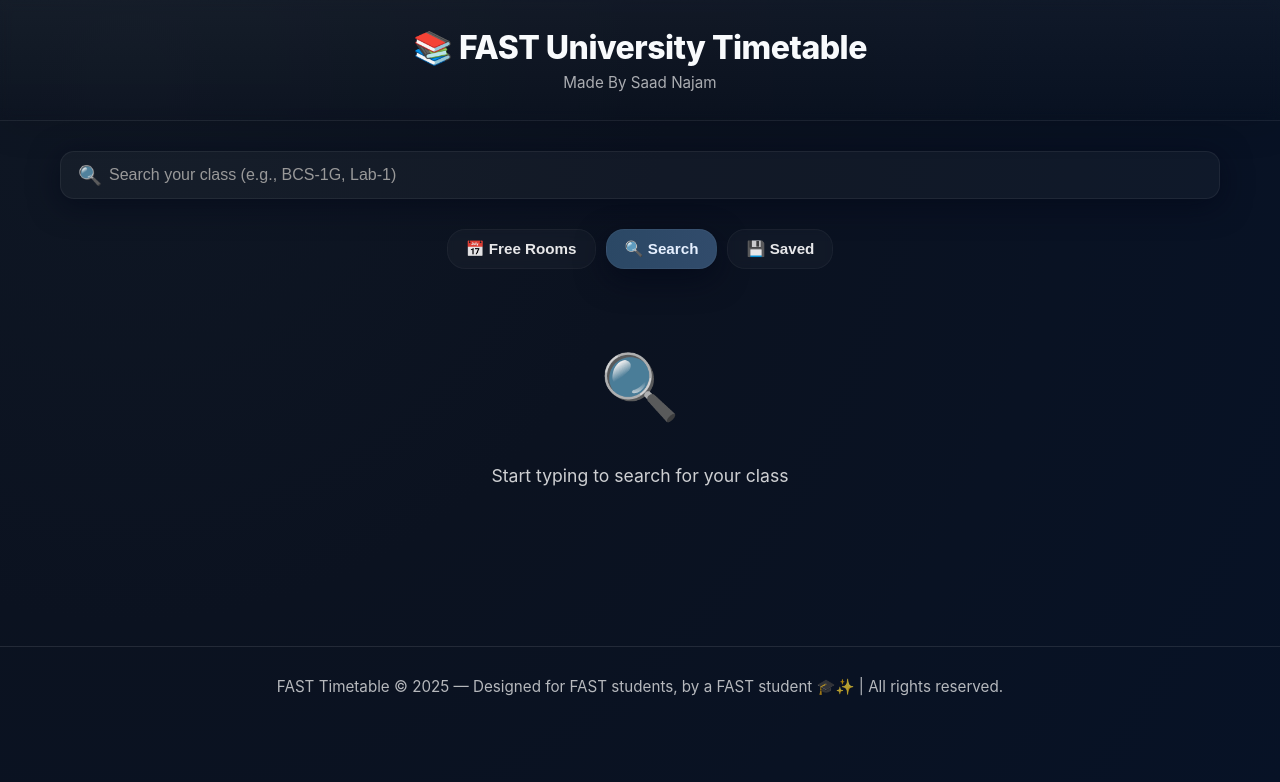
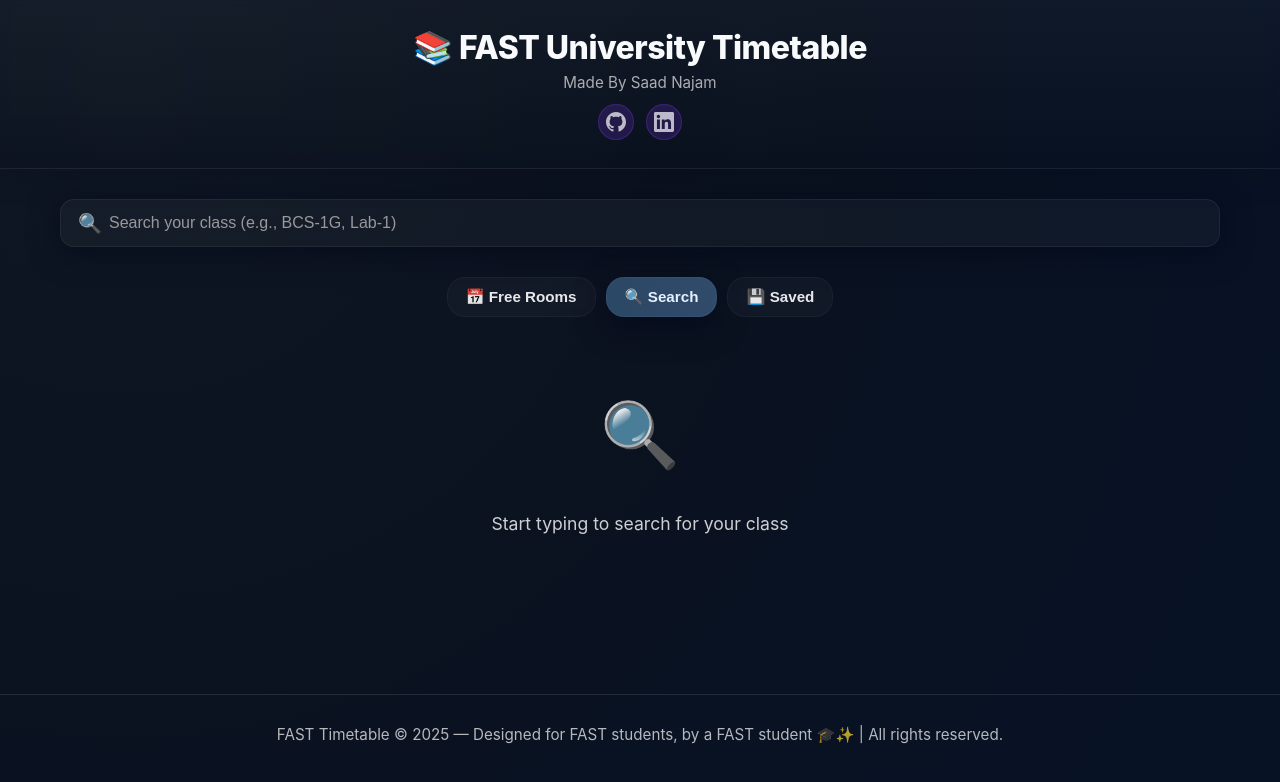
Before and after one commit to Saad140606/Fast-Timetable-Website, a Next.js app: page / in a window 1280 px wide. Shown: the top 782 px of the page. Built offline with nearby package versions, Linux system fonts and the light colour scheme.

Commit message:
first commit

```diff
--- a/components/StudentTimetable.js
+++ b/components/StudentTimetable.js
@@ -1786,7 +1786,21 @@
       <div className={styles.header}>
         <div className={styles.headerContent}>
           <h1 className={styles.title}>📚 FAST University Timetable</h1>
-          <p className={styles.subtitle}>Made By Saad Najam</p>
+          <div className={styles.creatorInfo}>
+            <p className={styles.subtitle}>Made By Saad Najam</p>
+            <div className={styles.socialLinks}>
+              <a href="https://github.com/Saad140606" target="_blank" rel="noopener noreferrer" className={styles.socialIcon} title="GitHub">
+                <svg width="20" height="20" viewBox="0 0 24 24" fill="currentColor">
+                  <path d="M12 0c-6.626 0-12 5.373-12 12 0 5.302 3.438 9.8 8.207 11.387.6.111.793-.261.793-.577v-2.234c-3.338.726-4.033-1.416-4.033-1.416-.546-1.387-1.333-1.756-1.333-1.756-1.089-.745.083-.729.083-.729 1.205.084 1.839 1.237 1.839 1.237 1.07 1.834 2.807 1.304 3.492.997.107-.775.418-1.305.762-1.604-2.665-.305-5.467-1.334-5.467-5.931 0-1.311.469-2.381 1.236-3.221-.124-.303-.535-1.524.117-3.176 0 0 1.008-.322 3.301 1.23.957-.266 1.983-.399 3.003-.404 1.02.005 2.047.138 3.006.404 2.291-1.552 3.297-1.23 3.297-1.23.653 1.653.242 2.874.118 3.176.77.84 1.235 1.911 1.235 3.221 0 4.609-2.807 5.624-5.479 5.921.43.372.823 1.102.823 2.222v 3.293c0 .319.192.694.801.576 4.765-1.589 8.199-6.086 8.199-11.386 0-6.627-5.373-12-12-12z"/>
+                </svg>
+              </a>
+              <a href="https://www.linkedin.com/in/syed-saad-najam-02546a302" target="_blank" rel="noopener noreferrer" className={styles.socialIcon} title="LinkedIn">
+                <svg width="20" height="20" viewBox="0 0 24 24" fill="currentColor">
+                  <path d="M20.447 20.452h-3.554v-5.569c0-1.328-.027-3.037-1.852-3.037-1.853 0-2.136 1.445-2.136 2.939v5.667H9.351V9h3.414v1.561h.046c.477-.9 1.637-1.85 3.37-1.85 3.601 0 4.267 2.37 4.267 5.455v6.286zM5.337 7.433c-1.144 0-2.063-.926-2.063-2.065 0-1.138.92-2.063 2.063-2.063 1.14 0 2.064.925 2.064 2.063 0 1.139-.925 2.065-2.064 2.065zm1.782 13.019H3.555V9h3.564v11.452zM22.225 0H1.771C.792 0 0 .774 0 1.729v20.542C0 23.227.792 24 1.771 24h20.451C23.2 24 24 23.227 24 22.271V1.729C24 .774 23.2 0 22.225 0z"/>
+                </svg>
+              </a>
+            </div>
+          </div>
         </div>
       </div>
 
--- a/components/StudentTimetable.module.css
+++ b/components/StudentTimetable.module.css
@@ -38,6 +38,41 @@
   color: rgba(255,255,255,0.65);
   margin: 0;
   animation: slideUp 0.5s cubic-bezier(0.2, 1, 0.3, 1);
+}
+
+.creatorInfo {
+  display: flex;
+  flex-direction: column;
+  align-items: center;
+  gap: 12px;
+}
+
+.socialLinks {
+  display: flex;
+  gap: 12px;
+  align-items: center;
+}
+
+.socialIcon {
+  display: inline-flex;
+  align-items: center;
+  justify-content: center;
+  width: 36px;
+  height: 36px;
+  color: rgba(255,255,255,0.7);
+  background: rgba(124, 58, 237, 0.2);
+  border-radius: 50%;
+  transition: all 0.3s ease;
+  text-decoration: none;
+  border: 1px solid rgba(124, 58, 237, 0.3);
+}
+
+.socialIcon:hover {
+  color: #ffffff;
+  background: rgba(124, 58, 237, 0.4);
+  border-color: rgba(124, 58, 237, 0.6);
+  transform: translateY(-2px);
+  box-shadow: 0 4px 12px rgba(124, 58, 237, 0.3);
 }
 
 /* Search Section */
```
Also changed, not shown: components/Events.js (deleted, +0 -17 lines), components/Teachers.js (deleted, +0 -17 lines), lib/sheets.js.
